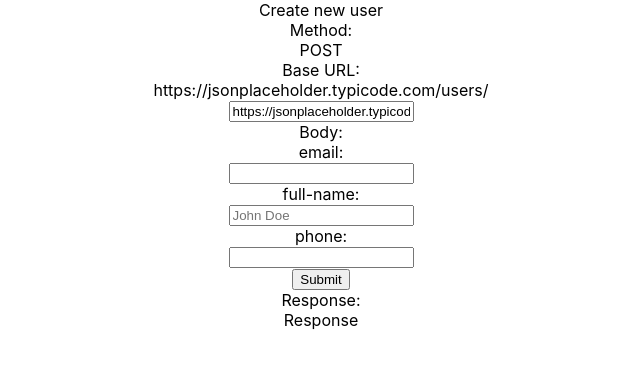
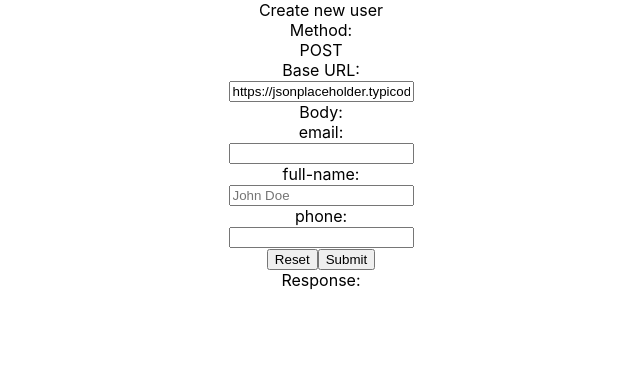
Before and after one commit to johncrogers/smartcar-endpoint-explorer, a React (Create React App) app in the folder smartcar-endpoint-explorer/: page / in a window 1280 px wide. Shown: the top 368 px of the page, without its empty margins (319-959 px from the left). Built offline with nearby package versions, Linux system fonts and the light colour scheme.

Commit message:
Implement Model layer

```diff
--- a/smartcar-endpoint-explorer/src/App.tsx
+++ b/smartcar-endpoint-explorer/src/App.tsx
@@ -32,19 +32,7 @@ const response = "Response";
 function App() {
   return (
     <div className="App">
-      <EndpointExplorer
-        endpointConfiguration={example}
-        onChangeBaseUrl={() => {
-          //
-        }}
-        onChangeRequestBodyProperty={() => {
-          //
-        }}
-        onSubmitRequest={() => {
-          //
-        }}
-        response={response}
-      />
+      <EndpointExplorer endpointConfiguration={example} />
     </div>
   );
 }
--- a/smartcar-endpoint-explorer/src/EndpointExplorer.tsx
+++ b/smartcar-endpoint-explorer/src/EndpointExplorer.tsx
@@ -1,20 +1,39 @@
 import React from "react";
 
 import { RequestForm, RequestFormProps } from "./RequestForm";
-import { ResponseDisplay, ResponseDisplayProps } from "./ResponseDisplay";
+import { ResponseDisplay } from "./ResponseDisplay";
+import { useEndpointExplorer } from "./useEndpointExplorer";
 
-type EndpointExplorerProps = RequestFormProps & ResponseDisplayProps;
+type EndpointExplorerProps = Pick<RequestFormProps, "endpointConfiguration">;
 
 export const EndpointExplorer: React.FC<EndpointExplorerProps> = (
   props: EndpointExplorerProps
 ) => {
-  const {
-    endpointConfiguration,
-    response,
-    onChangeBaseUrl,
-    onChangeRequestBodyProperty,
-    onSubmitRequest,
-  } = props;
+  const { endpointConfiguration } = props;
+  const [{ request, response, loading, error }, { executeRequest }] =
+    useEndpointExplorer(endpointConfiguration);
+  const onChangeBaseUrl: RequestFormProps["onChangeBaseUrl"] = () => {
+    // set url
+  };
+  const onChangeRequestBodyProperty: RequestFormProps["onChangeRequestBodyProperty"] =
+    () => {
+      // set values
+    };
+  const onSubmitRequest: RequestFormProps["onSubmitRequest"] = (event) => {
+    // collect values
+    const url = "";
+    const method = "";
+    const body = {};
+
+    console.log(event);
+
+    // submit request
+    executeRequest({
+      url,
+      method,
+      body,
+    });
+  };
 
   return (
     <>
--- a/smartcar-endpoint-explorer/src/RequestForm.tsx
+++ b/smartcar-endpoint-explorer/src/RequestForm.tsx
@@ -19,6 +19,8 @@ const selctors = {
   url: "RequestForm__url",
   body: "RequestForm__body",
   bodyField: "RequestForm__bodyField",
+  resetButton: "RequestForm__resetButton",
+  submitButton: "RequestForm__submitButton",
 };
 
 export const RequestForm: React.FC<RequestFormProps> = (
@@ -40,7 +42,6 @@ export const RequestForm: React.FC<RequestFormProps> = (
       </div>
       <div data-cy={selctors.url}>
         <div>Base URL:</div>
-        <div>{url}</div>
         <input
           type="text"
           placeholder="Base Url"
@@ -52,7 +53,10 @@ export const RequestForm: React.FC<RequestFormProps> = (
         <div>Body:</div>
         {body.map((fieldConfiguration) => {
           return (
-            <div data-cy={selctors.bodyField} key={fieldConfiguration.name}>
+            <div
+              data-cy={`${selctors.bodyField} ${fieldConfiguration.name}`}
+              key={fieldConfiguration.name}
+            >
               <div>{fieldConfiguration.name}:</div>
               <div>
                 <input
@@ -71,7 +75,12 @@ export const RequestForm: React.FC<RequestFormProps> = (
           );
         })}
       </div>
-      <button type="submit">Submit</button>
+      <div>
+        <input type="reset" data-cy={selctors.resetButton} />
+        <button type="submit" data-cy={selctors.submitButton}>
+          Submit
+        </button>
+      </div>
     </form>
   );
 };
--- a/smartcar-endpoint-explorer/src/ResponseDisplay.tsx
+++ b/smartcar-endpoint-explorer/src/ResponseDisplay.tsx
@@ -1,7 +1,7 @@
 import React from "react";
 
 export type ResponseDisplayProps = {
-  response: string;
+  response: string | null;
 };
 
 export const ResponseDisplay: React.FC<ResponseDisplayProps> = (
--- /dev/null
+++ b/smartcar-endpoint-explorer/src/useEndpointExplorer.tsx
@@ -0,0 +1,72 @@
+import { useCallback, useMemo, useState } from "react";
+
+import { EndpointConfiguration } from "./EndpointConfiguration";
+
+type RequestValues = {
+  url: string;
+  method: string;
+  body: Record<string, unknown>;
+};
+
+export function useEndpointExplorer(
+  endpointConfiguration: EndpointConfiguration
+): [
+  {
+    request: RequestValues;
+    response: null;
+    loading: boolean;
+    error: Record<string, unknown> | null;
+  },
+  {
+    executeRequest: (values: RequestValues) => void;
+  }
+] {
+  // State
+  const [values, setValues] = useState<
+    ReturnType<typeof useEndpointExplorer>[0]
+  >({
+    request: {
+      url: endpointConfiguration.url,
+      method: endpointConfiguration.method,
+      body: endpointConfiguration.body.reduce(
+        (
+          body: ReturnType<typeof useEndpointExplorer>[0]["request"]["body"],
+          bodyField
+        ) => {
+          if (typeof bodyField.name === "string") {
+            body[bodyField.name] = null;
+          }
+
+          return body;
+        },
+        {} as ReturnType<typeof useEndpointExplorer>[0]["request"]
+      ),
+    },
+    loading: false,
+    response: null,
+    error: null,
+  });
+
+  // Actions
+  const executeRequest: ReturnType<
+    typeof useEndpointExplorer
+  >[1]["executeRequest"] = useCallback(
+    (requestValues: RequestValues) => {
+      setValues({ ...values, request: requestValues });
+      fetch(requestValues.url, {
+        method: requestValues.method,
+        body: JSON.stringify(requestValues.body),
+      });
+    },
+    [values]
+  );
+
+  return useMemo(() => {
+    const API: ReturnType<typeof useEndpointExplorer> = [
+      values,
+      { executeRequest },
+    ];
+
+    return API;
+  }, [values, executeRequest]);
+}
```
Also changed, not shown: 2 other files (tests, documents, lock files or other folders).
